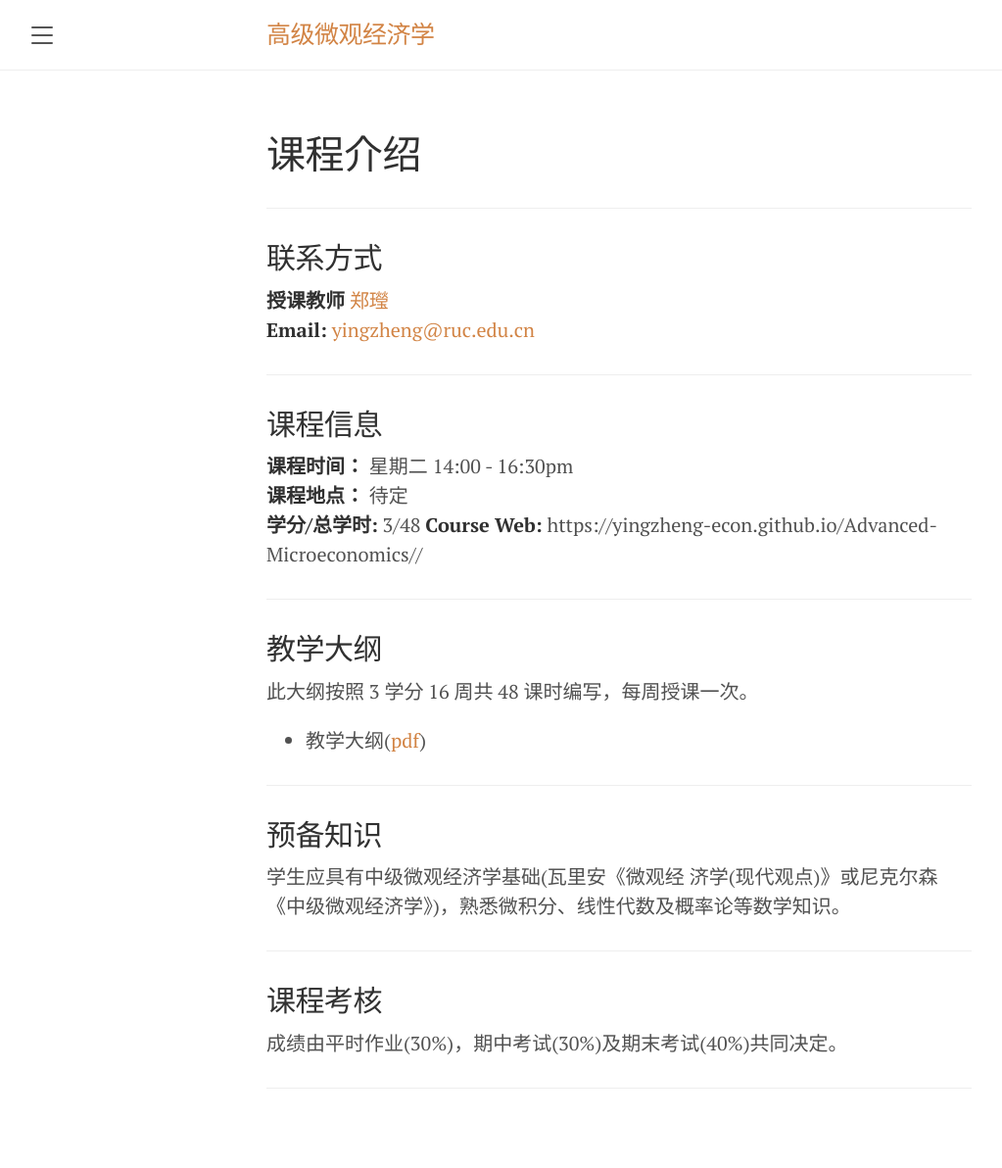
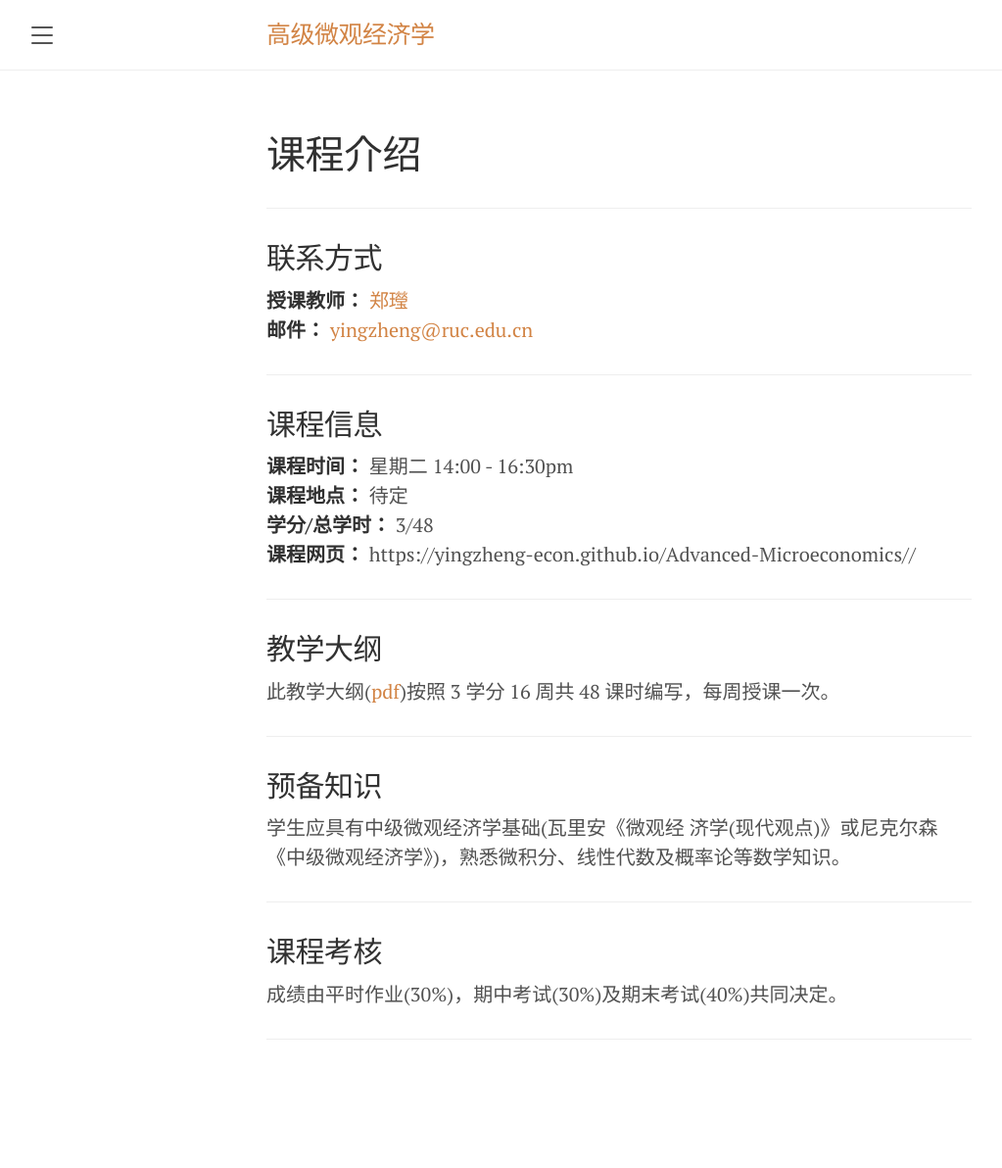
Before and after one commit to yingzheng-econ/Advanced-Microeconomics, a Jekyll site: the page built from Course_info.md, in a window 1280 px wide. Shown: the whole page at 98% size, without its empty margins (8-1031 px from the left). Built offline with Jekyll 4.4.1, drawn with Linux system fonts in a browser that asks for light colours; after the commit the page ends 1142 px from its top, so only the background shows below that.

Commit message:
Update Course_info.md

```diff
--- a/Course_info.md
+++ b/Course_info.md
@@ -6,22 +6,21 @@ order: 1
 ***
 
 ## 联系方式
-**授课教师** [郑㼆](https://yingzheng-econ.github.io)
-**Email:** [yingzheng@ruc.edu.cn](mailto:yingzheng@ruc.edu.cn)
+**授课教师：** [郑㼆](https://yingzheng-econ.github.io)
+**邮件：** [yingzheng@ruc.edu.cn](mailto:yingzheng@ruc.edu.cn)
 
 ***
 
 ## 课程信息
 **课程时间：** 星期二 14:00 - 16:30pm
 **课程地点：** 待定
-**学分/总学时:** 3/48
-**Course Web:** https://yingzheng-econ.github.io/Advanced-Microeconomics//
+**学分/总学时：** 3/48
+ **课程网页：** https://yingzheng-econ.github.io/Advanced-Microeconomics//
 
 ***
 
 ## 教学大纲
-此大纲按照 3 学分 16 周共 48 课时编写，每周授课一次。
-- 教学大纲([pdf](/Empirical-IO-Course/Syllabus-Microeconomics-2024-Fall-RUC.pdf))
+此教学大纲([pdf](/Empirical-IO-Course/Syllabus-Microeconomics-2024-Fall-RUC.pdf))按照 3 学分 16 周共 48 课时编写，每周授课一次。
 
 ***
 
```
